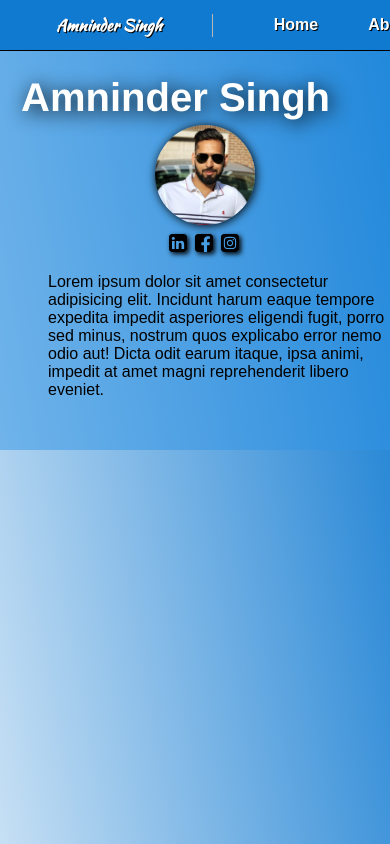
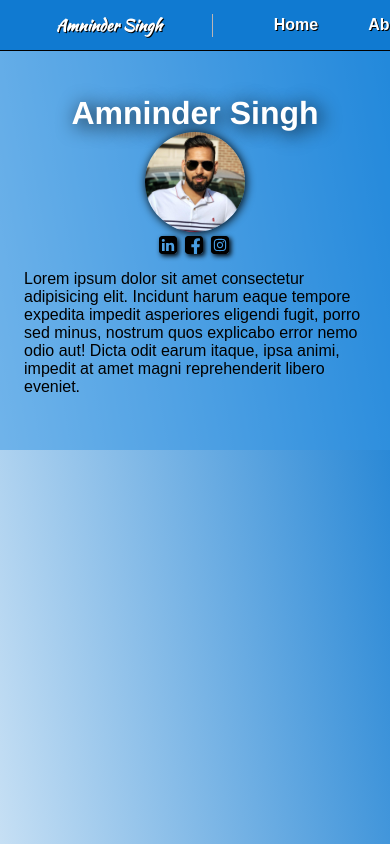
Before and after one commit to amnindern/website, a plain HTML site: page index.html in a window 390 px wide. Shown: the top 844 px of the page. Drawn offline with Linux system fonts and the light colour scheme.

Commit message:
responsive updates

```diff
--- a/css/style.css
+++ b/css/style.css
@@ -192,8 +192,6 @@ header h1:hover{
 	justify-content: end;
 	align-content: center;
 	grid-template-columns: 1fr;
-	grid-column-gap: 1em;
-	grid-row-gap: 5px;
 	grid-template-areas:
 	"name"
 	"image"
@@ -240,9 +238,20 @@ header h1:hover{
 
 
 @media (max-width:960px){
+	.topPortion{
+		position: absolute;
+		right: -20px;
+		width : 100vw;
+		/* border: 1px solid black; */
+		;
+	}
+	.profileName{
+		font-size: 2.5rem;
+	}
 	.content{
-	grid-template-columns: min(90%,25rem) min(90%,25rem) ;
+	grid-template-columns: repeat(auto-fill, minmax(317px, 1fr));
 	justify-content: center;
+	margin: 20px;
 	grid-template-areas:
 	"name" "social"
 	"position" "social"
@@ -253,6 +262,9 @@ header h1:hover{
 	justify-content: end; */
 
 	}
+	.topPortionCircle{
+		display: none;
+	}
 
 	.profileList{
 		grid-area: 2/2 ;
@@ -261,13 +273,19 @@ header h1:hover{
 		align-self: center;
 	}
 	.profileInfo{
-		grid-column: 1/-1;
+		grid-column: 1/3;
 	}
 }
 @media (max-width:600px){
 
 	.body{
 		font-size: 8px;
+	}
+	.topPortion{
+		right: -20px;
+		width : 100vw;
+		/* border: 1px solid black; */
+		;
 	}
 	.content{
 	display: flex;
@@ -292,29 +310,26 @@ header h1:hover{
 	}
 
 	.profileList{
-		flex: 3 0px;
 		order: 3;
-		flex-shrink: 3;
-		align-self: flex-end;
-		padding: 0px 132px;
+		align-self: center;
+		padding-left: 0.8rem;
+		/* padding: 0px 132px; */
 	}
 	.profileName{
 		order:1;
-		flex-shrink: 3;
-		align-self: flex-end;
-		font-size: 2.5rem;
-		padding: 0px 60px;
+		align-self: center;
+		font-size: 2rem;
+		/* padding: 0px 60px; */
 	}
 	.profileImg{
 		order: 2;
 		flex-shrink: 3;
-		align-self: flex-end;
-		padding: 0px 135px;
+		align-self: center;
+		padding-left: 0rem;
 	}
 	.profileInfo{
 		order:4;
-		flex-grow: 0px 3;
-		align-self: flex-end;
+		align-self: center;
 		max-width: 342px;
 	}
 
```
